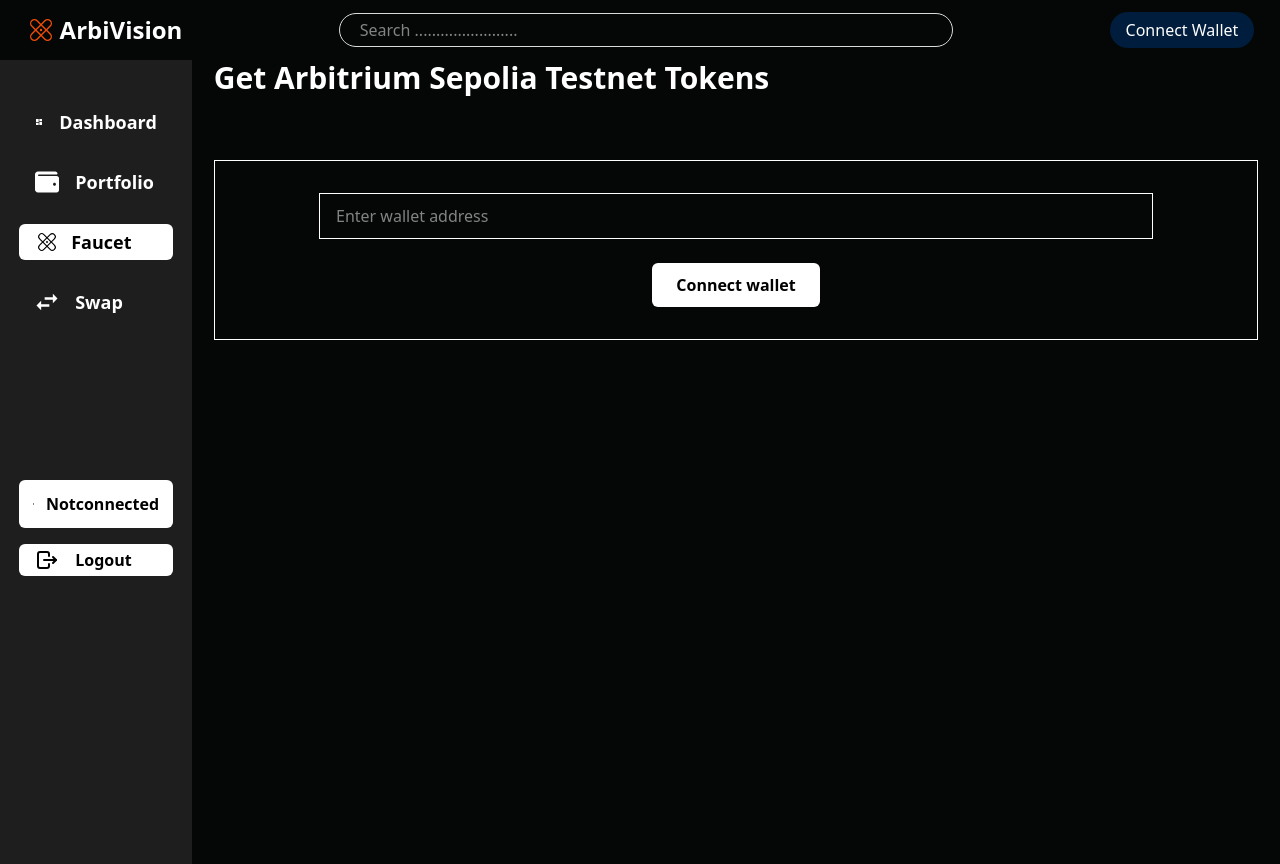
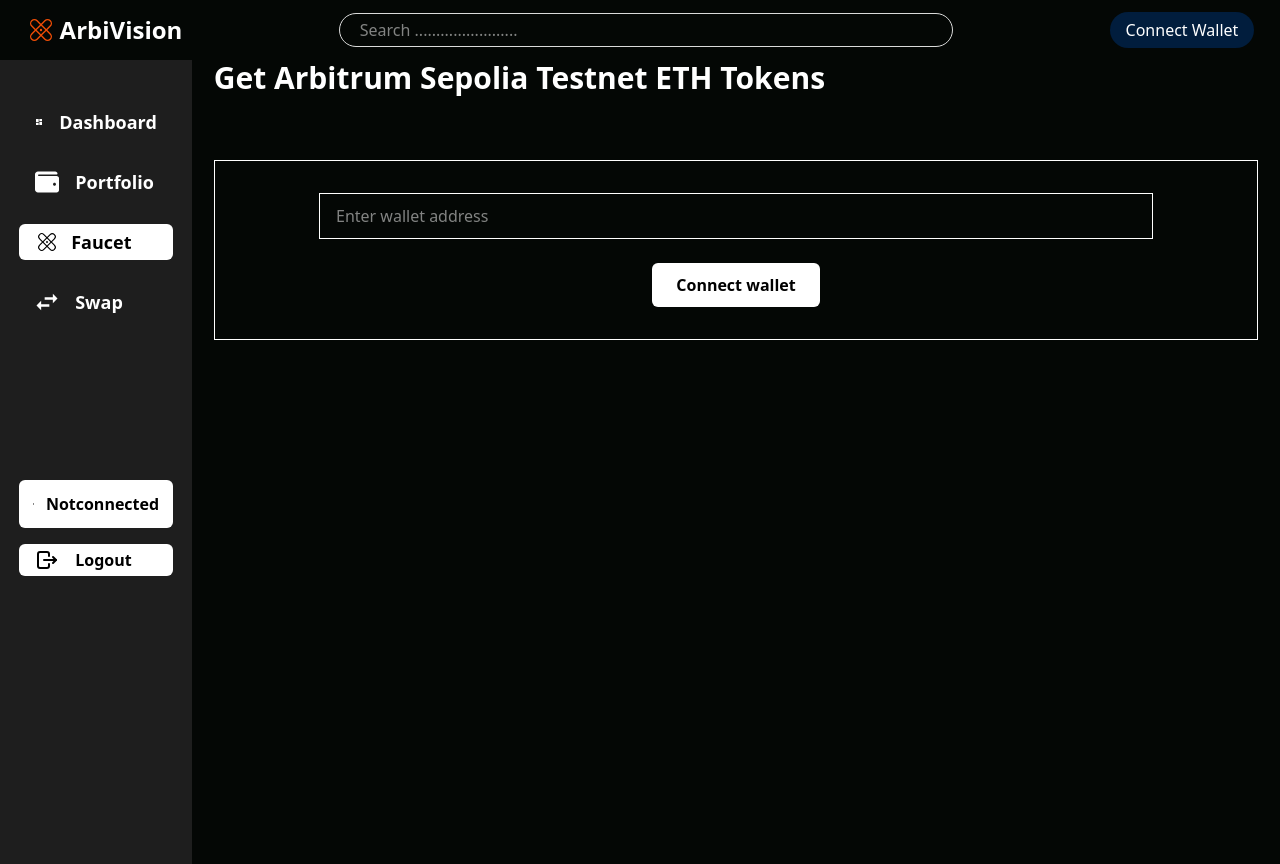
Before and after one commit to PythoSalaf/ArbiVision, a React (Vite) app: page /dashboard/fauset in a window 1280 px wide. Built offline with nearby package versions, Linux system fonts and the light colour scheme; no server answers.

Commit message:
Faucet Modif

```diff
--- a/src/pages/Fauset.jsx
+++ b/src/pages/Fauset.jsx
@@ -5,7 +5,7 @@ const Fauset = () => {
   return (
     <div className="w-full h-screen">
       <h2 className="text-xl md:text-2xl lg:text-3xl font-semibold capitalize">
-        Get Arbitrium sepolia testnet tokens
+        Get Arbitrum Sepolia Testnet ETH Tokens
       </h2>
       <div className="mt-16 w-full border py-8">
         <div className="w-[80%] mx-auto flex items-center justify-center flex-col">
```
